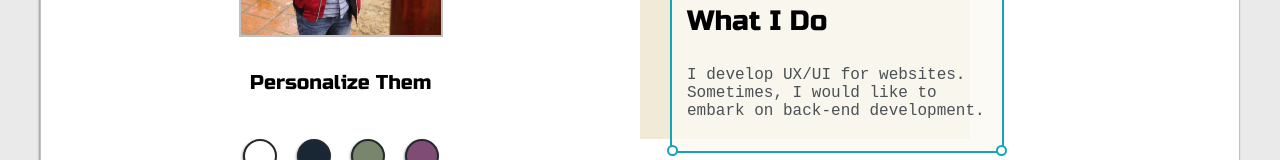
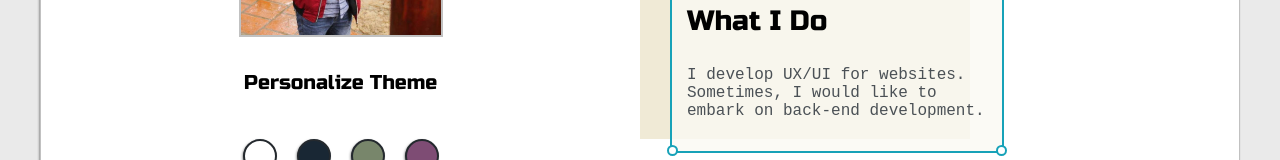
Before and after one commit to phast184/my_portfolio, a React (Create React App) app: page / in a window 1280 px wide. Shown: the part 430-590 px from the top of the page. Built offline with nearby package versions, Linux system fonts and the light colour scheme; the HTML template or start-up script is replaced by a standard one.

Commit message:
fix typo

```diff
--- a/src/App.js
+++ b/src/App.js
@@ -15,7 +15,6 @@ function App() {
   const [theme, setTheme] = useState(getStorageTheme());
   const changeTheme = (id) => {
     setTheme(`${id}-theme`);
-    console.log(theme);
   };
 
   useEffect(() => {
--- a/src/components/IntroLeft.js
+++ b/src/components/IntroLeft.js
@@ -24,7 +24,7 @@ const IntroLeft = ({changeTheme}) => {
   return (
     <div className="left-column">
       <img src={personal_picture} alt="person" id="profile_pic" />
-      <h5>Personalize Them</h5>
+      <h5>Personalize Theme</h5>
       <div className="theme-options-wrapper">
         {colors_theme.map((color, index) => {
           return <ThemeDot id={color.id} key={index} mode = {color.mode} color = {color} changeTheme = {changeTheme}/>;
```
